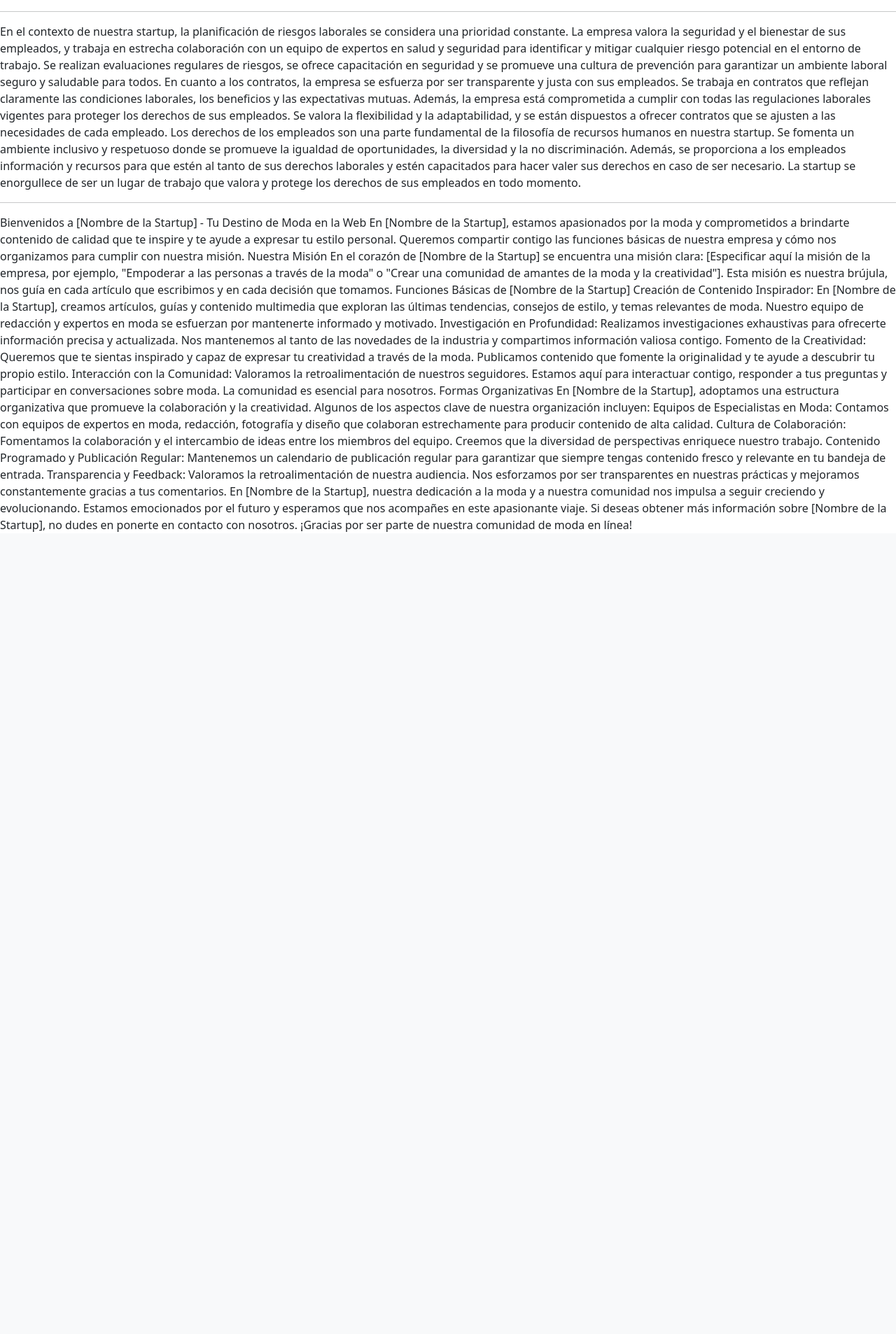
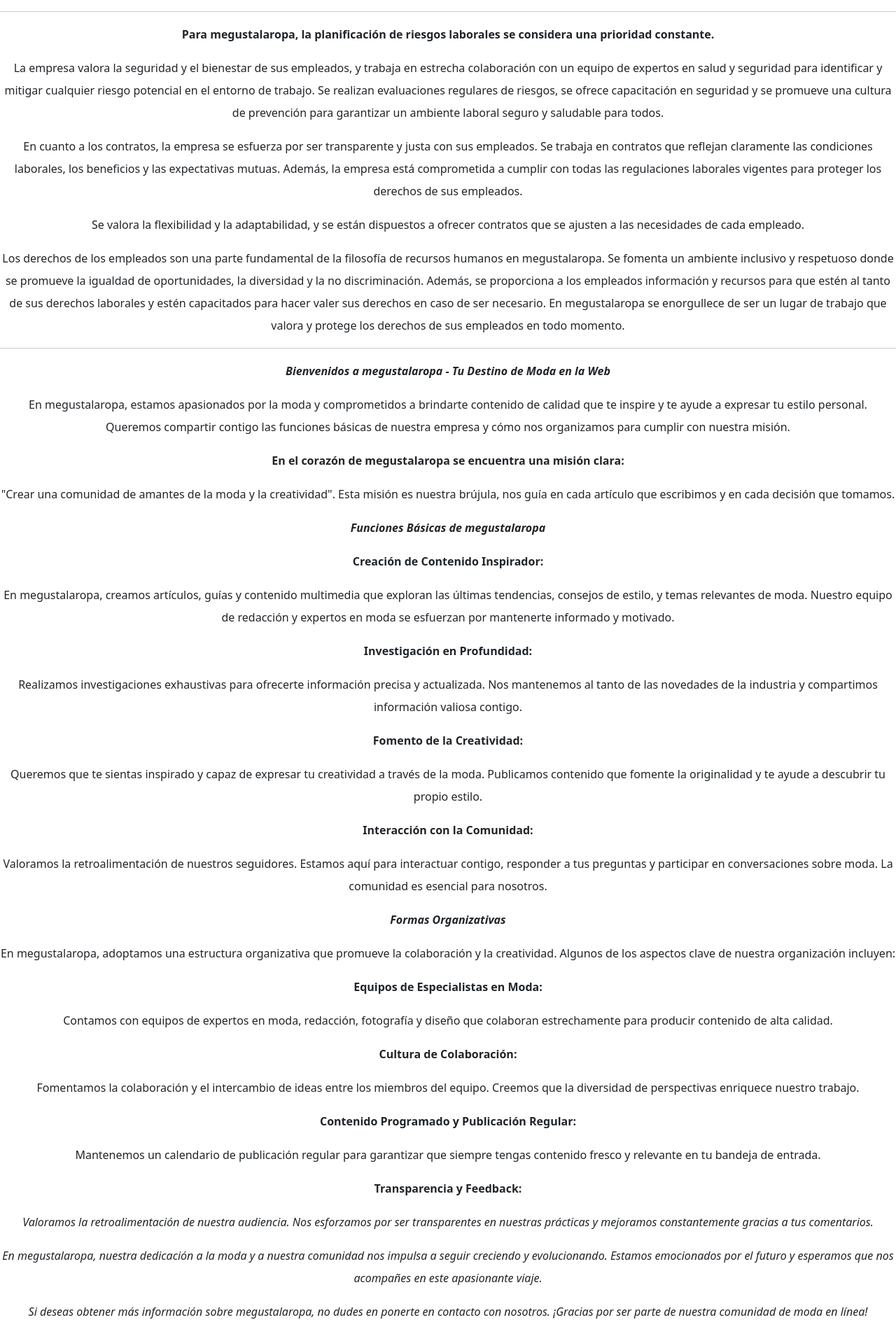
Before and after one commit to crisnomo/crisnomo_blog, a Python web app: template templates/terminos.html in a window 1280 px wide. Shown: the part 176-2082 px from the top of the page at 70% size. Before the commit the page ends 936 px from the top, so only its background shows below. Run offline with Jinja, Linux system fonts and the light colour scheme; the template is opened without the code that fills it, so the values that code supplies are empty.

Commit message:
ajustes en terminos

```diff
--- a/templates/index.html
+++ b/templates/index.html
@@ -89,7 +89,9 @@
   </div>
   <br>
   <a class="btn btn-dark d-grid gap-2 col-6 mx-auto" href="/lista" role="button">Descubre todos nuestros artículos</a>
-<a href="/terminos">terminos y condiciones</a>
+  <a class="btn btn-light d-grid gap-2 col-6 mx-auto" href="/terminos" role="button">Términos y condiciones</a>
+
+
 </body>
 
 </html>
--- a/templates/terminos.html
+++ b/templates/terminos.html
@@ -58,54 +58,63 @@
         </div>
     </nav>
    <hr>
-    En el contexto de nuestra startup, la planificación de riesgos laborales se considera una prioridad constante.
-    La empresa valora la seguridad y el bienestar de sus empleados, y trabaja en estrecha colaboración con un equipo de expertos en salud y seguridad para identificar y mitigar cualquier riesgo potencial en el entorno de trabajo.
-    Se realizan evaluaciones regulares de riesgos, se ofrece capacitación en seguridad y se promueve una cultura de prevención para garantizar un ambiente laboral seguro y saludable para todos.
 
-En cuanto a los contratos, la empresa se esfuerza por ser transparente y justa con sus empleados.
+   <p class="text-center lh-lg fw-bold">Para megustalaropa, la planificación de riesgos laborales se considera una prioridad constante.
+    <p class="text-center lh-lg">La empresa valora la seguridad y el bienestar de sus empleados, y trabaja en estrecha colaboración con un equipo de expertos en salud y seguridad para identificar y mitigar cualquier riesgo potencial en el entorno de trabajo.
+Se realizan evaluaciones regulares de riesgos, se ofrece capacitación en seguridad y se promueve una cultura de prevención para garantizar un ambiente laboral seguro y saludable para todos.
+
+<p class="text-center lh-lg">En cuanto a los contratos, la empresa se esfuerza por ser transparente y justa con sus empleados.
 Se trabaja en contratos que reflejan claramente las condiciones laborales, los beneficios y las expectativas mutuas.
-Además, la empresa está comprometida a cumplir con todas las regulaciones laborales vigentes para proteger los derechos de sus empleados.
- Se valora la flexibilidad y la adaptabilidad, y se están dispuestos a ofrecer contratos que se ajusten a las necesidades de cada empleado.
+Además, la empresa está comprometida a cumplir con todas las regulaciones laborales vigentes para proteger los derechos de sus empleados.</p>
+<p class="text-center lh-lg">Se valora la flexibilidad y la adaptabilidad, y se están dispuestos a ofrecer contratos que se ajusten a las necesidades de cada empleado.</p>
 
-Los derechos de los empleados son una parte fundamental de la filosofía de recursos humanos en nuestra startup.
+<p class="text-center lh-lg">Los derechos de los empleados son una parte fundamental de la filosofía de recursos humanos en megustalaropa.
 Se fomenta un ambiente inclusivo y respetuoso donde se promueve la igualdad de oportunidades, la diversidad y la no discriminación.
 Además, se proporciona a los empleados información y recursos para que estén al tanto de sus derechos laborales y estén capacitados para hacer valer sus derechos en caso de ser necesario.
-La startup se enorgullece de ser un lugar de trabajo que valora y protege los derechos de sus empleados en todo momento.
+En megustalaropa se enorgullece de ser un lugar de trabajo que valora y protege los derechos de sus empleados en todo momento.
+</p>
+<hr>
 
-<hr>
-Bienvenidos a [Nombre de la Startup] - Tu Destino de Moda en la Web
+<p class="text-center lh-lg fw-bold fst-italic">Bienvenidos a megustalaropa - Tu Destino de Moda en la Web</p>
 
-En [Nombre de la Startup], estamos apasionados por la moda y comprometidos a brindarte contenido de calidad que te inspire y te ayude a expresar tu estilo personal. Queremos compartir contigo las funciones básicas de nuestra empresa y cómo nos organizamos para cumplir con nuestra misión.
+<p class="text-center lh-lg">En megustalaropa, estamos apasionados por la moda y comprometidos a brindarte contenido de calidad que te inspire y te ayude a expresar tu estilo personal. Queremos compartir contigo las funciones básicas de nuestra empresa y cómo nos organizamos para cumplir con nuestra misión.</p>
+    <p class="text-center lh-lg fw-bold">En el corazón de megustalaropa se encuentra una misión clara:</p>
+    <p class="text-center lh-lg">"Crear una comunidad de amantes de la moda y la creatividad". Esta misión es nuestra brújula, nos guía en cada artículo que escribimos y en cada decisión que tomamos.</p>
 
-Nuestra Misión
+    <p class="text-center lh-lg fw-bold fst-italic">Funciones Básicas de megustalaropa</p>
 
-En el corazón de [Nombre de la Startup] se encuentra una misión clara: [Especificar aquí la misión de la empresa, por ejemplo, "Empoderar a las personas a través de la moda" o "Crear una comunidad de amantes de la moda y la creatividad"]. Esta misión es nuestra brújula, nos guía en cada artículo que escribimos y en cada decisión que tomamos.
+    <p class="text-center lh-lg fw-bold">Creación de Contenido Inspirador: </p>
+    <p class="text-center lh-lg">En megustalaropa, creamos artículos, guías y contenido multimedia que exploran las últimas tendencias, consejos de estilo, y temas relevantes de moda. Nuestro equipo de redacción y expertos en moda se esfuerzan por mantenerte informado y motivado.</p>
 
-Funciones Básicas de [Nombre de la Startup]
+    <p class="text-center lh-lg fw-bold">Investigación en Profundidad:</p>
+<p class="text-center lh-lg">Realizamos investigaciones exhaustivas para ofrecerte información precisa y actualizada. Nos mantenemos al tanto de las novedades de la industria y compartimos información valiosa contigo.</p>
 
-Creación de Contenido Inspirador: En [Nombre de la Startup], creamos artículos, guías y contenido multimedia que exploran las últimas tendencias, consejos de estilo, y temas relevantes de moda. Nuestro equipo de redacción y expertos en moda se esfuerzan por mantenerte informado y motivado.
+ <p class="text-center lh-lg fw-bold">Fomento de la Creatividad: </p>
+<p class="text-center lh-lg">Queremos que te sientas inspirado y capaz de expresar tu creatividad a través de la moda. Publicamos contenido que fomente la originalidad y te ayude a descubrir tu propio estilo.</p>
 
-Investigación en Profundidad: Realizamos investigaciones exhaustivas para ofrecerte información precisa y actualizada. Nos mantenemos al tanto de las novedades de la industria y compartimos información valiosa contigo.
+ <p class="text-center lh-lg fw-bold">Interacción con la Comunidad: </p>
+ <p class="text-center lh-lg">Valoramos la retroalimentación de nuestros seguidores. Estamos aquí para interactuar contigo, responder a tus preguntas y participar en conversaciones sobre moda. La comunidad es esencial para nosotros.</p>
 
-Fomento de la Creatividad: Queremos que te sientas inspirado y capaz de expresar tu creatividad a través de la moda. Publicamos contenido que fomente la originalidad y te ayude a descubrir tu propio estilo.
+<p class="text-center lh-lg fst-italic fw-bold">Formas Organizativas</p>
 
-Interacción con la Comunidad: Valoramos la retroalimentación de nuestros seguidores. Estamos aquí para interactuar contigo, responder a tus preguntas y participar en conversaciones sobre moda. La comunidad es esencial para nosotros.
+    <p class="text-center lh-lg">En megustalaropa, adoptamos una estructura organizativa que promueve la colaboración y la creatividad. Algunos de los aspectos clave de nuestra organización incluyen:</p>
 
-Formas Organizativas
+    <p class="text-center lh-lg fw-bold">Equipos de Especialistas en Moda: </p>
+        <p class="text-center lh-lg">Contamos con equipos de expertos en moda, redacción, fotografía y diseño que colaboran estrechamente para producir contenido de alta calidad.</p>
 
-En [Nombre de la Startup], adoptamos una estructura organizativa que promueve la colaboración y la creatividad. Algunos de los aspectos clave de nuestra organización incluyen:
+        <p class="text-center lh-lg fw-bold">Cultura de Colaboración: </p>
+            <p class="text-center lh-lg">Fomentamos la colaboración y el intercambio de ideas entre los miembros del equipo. Creemos que la diversidad de perspectivas enriquece nuestro trabajo.</p>
 
-Equipos de Especialistas en Moda: Contamos con equipos de expertos en moda, redacción, fotografía y diseño que colaboran estrechamente para producir contenido de alta calidad.
+            <p class="text-center lh-lg fw-bold">Contenido Programado y Publicación Regular: </p>
+                <p class="text-center lh-lg">Mantenemos un calendario de publicación regular para garantizar que siempre tengas contenido fresco y relevante en tu bandeja de entrada.</p>
 
-Cultura de Colaboración: Fomentamos la colaboración y el intercambio de ideas entre los miembros del equipo. Creemos que la diversidad de perspectivas enriquece nuestro trabajo.
+                <p class="text-center lh-lg fw-bold">Transparencia y Feedback: </p>
+                    <p class="text-center lh-lg fst-italic">Valoramos la retroalimentación de nuestra audiencia. Nos esforzamos por ser transparentes en nuestras prácticas y mejoramos constantemente gracias a tus comentarios.</p>
 
-Contenido Programado y Publicación Regular: Mantenemos un calendario de publicación regular para garantizar que siempre tengas contenido fresco y relevante en tu bandeja de entrada.
+                    <p class="text-center lh-lg fst-italic">En megustalaropa, nuestra dedicación a la moda y a nuestra comunidad nos impulsa a seguir creciendo y evolucionando. Estamos emocionados por el futuro y esperamos que nos acompañes en este apasionante viaje.</p>
 
-Transparencia y Feedback: Valoramos la retroalimentación de nuestra audiencia. Nos esforzamos por ser transparentes en nuestras prácticas y mejoramos constantemente gracias a tus comentarios.
-
-En [Nombre de la Startup], nuestra dedicación a la moda y a nuestra comunidad nos impulsa a seguir creciendo y evolucionando. Estamos emocionados por el futuro y esperamos que nos acompañes en este apasionante viaje.
-
-Si deseas obtener más información sobre [Nombre de la Startup], no dudes en ponerte en contacto con nosotros. ¡Gracias por ser parte de nuestra comunidad de moda en línea!
+                    <p class="text-center lh-lg fst-italic">Si deseas obtener más información sobre megustalaropa, no dudes en ponerte en contacto con nosotros. ¡Gracias por ser parte de nuestra comunidad de moda en línea!
+</p>
 
 
 </body>
```
